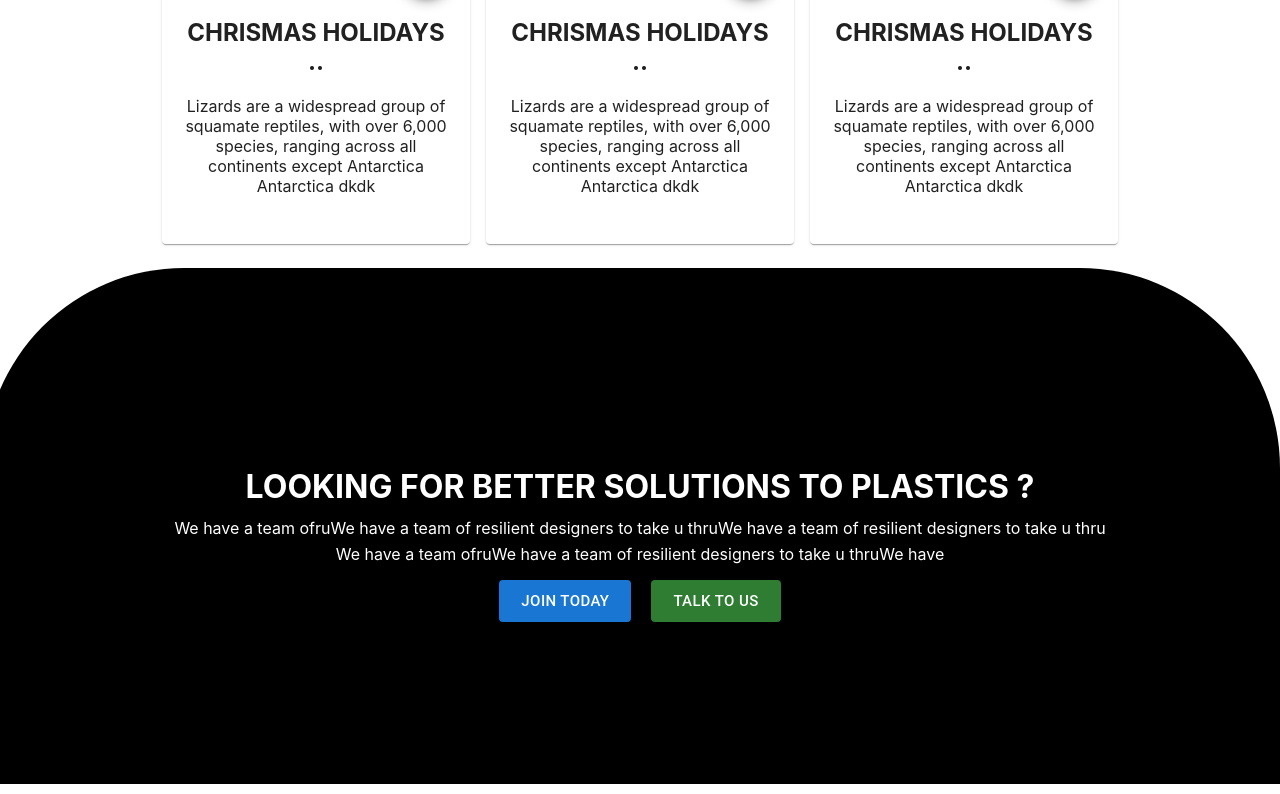
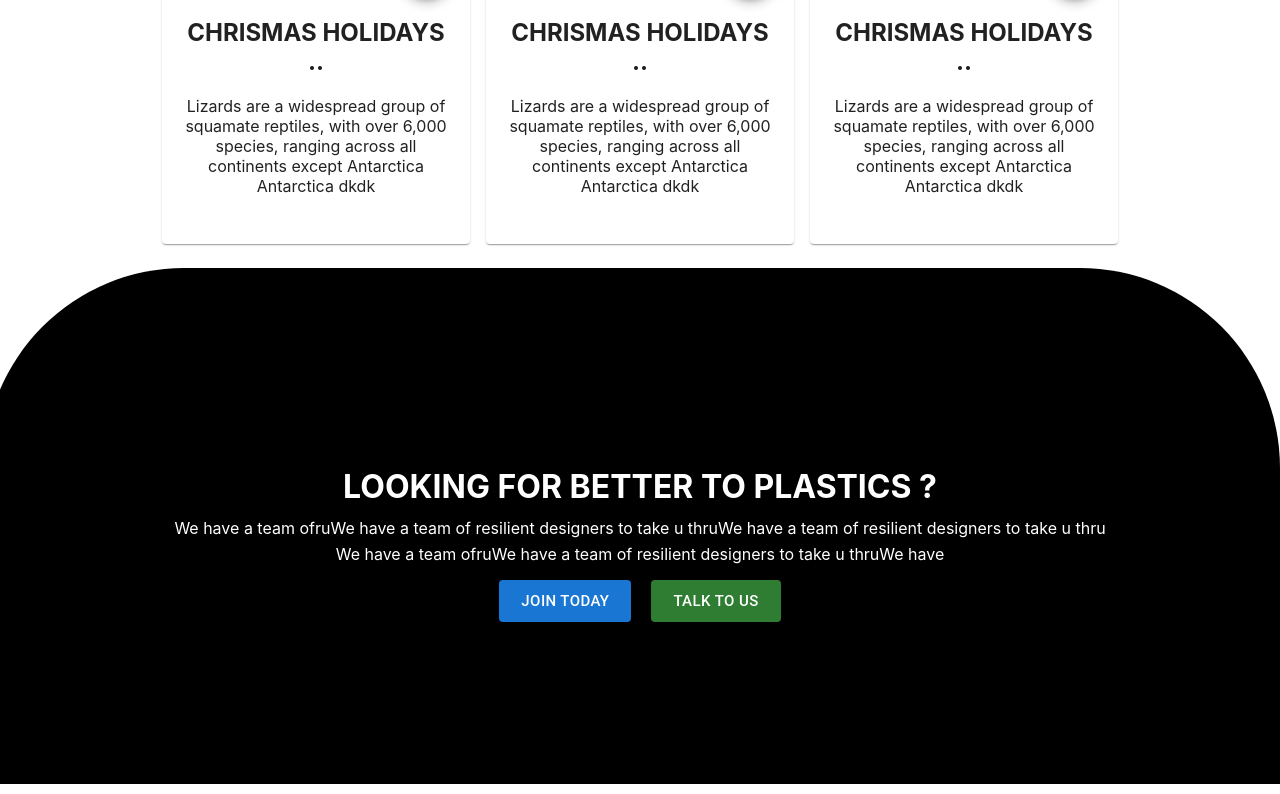
Before and after one commit to wandieinnocents/react-web-v1, a React (Create React App) app: page / in a window 1280 px wide. Shown: the part 3184-3978 px from the top of the page. Built offline with nearby package versions, Linux system fonts and the light colour scheme.

Commit message:
Refactor code

```diff
--- a/src/components/Home.js
+++ b/src/components/Home.js
@@ -614,7 +614,7 @@ export default function Home() {
           {/* <Parallax bgImage={image3} blur={{ min: -1, max: 8 }}> */}
             <div style={{ height: 500 }}>
               <div style={parallaxText} >
-                <h1 style={{ color: 'white' }}>LOOKING FOR BETTER SOLUTIONS TO PLASTICS ?</h1>
+                <h1 style={{ color: 'white' }}>LOOKING FOR BETTER  TO PLASTICS ?</h1>
                 <p style={{ color: 'white', marginTop: -10 }}>We have a team ofruWe have a team of resilient designers to take u thruWe have
                   a team of resilient designers to take u thru</p>
                 <p style={{ color: 'white', marginTop: -10 }}>We have a team ofruWe have a team of resilient designers to take u thruWe have </p>
```
